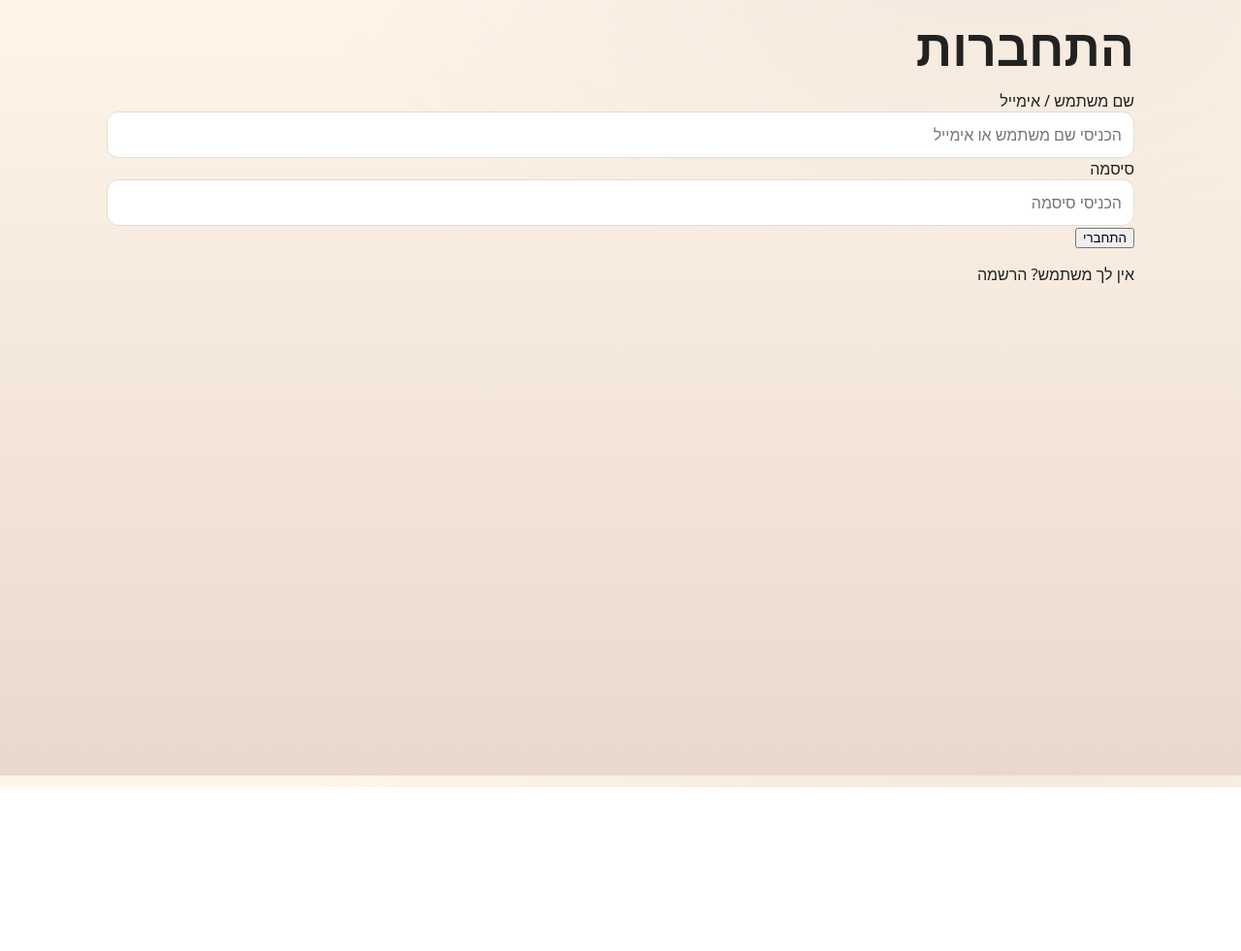
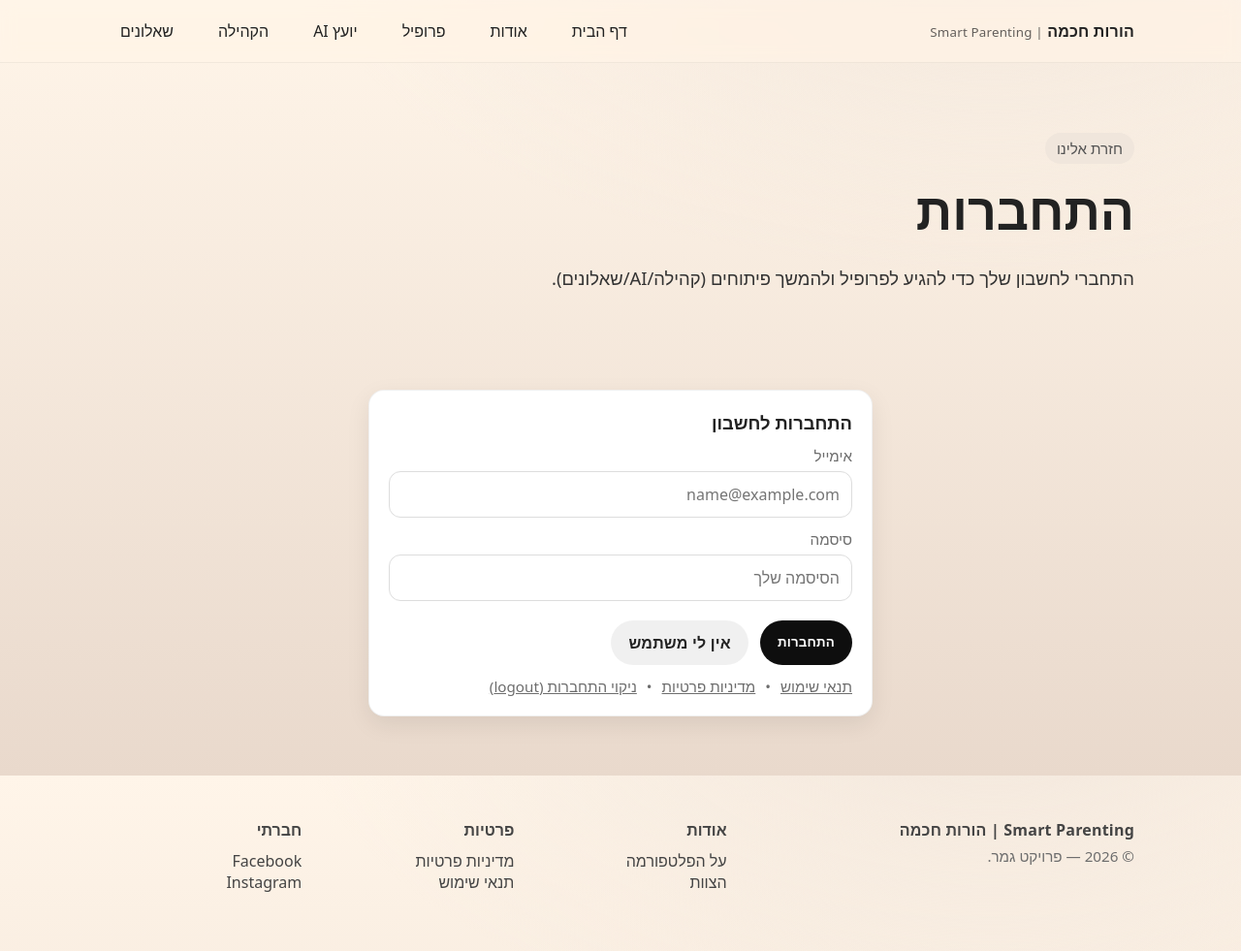
Before and after one commit to dorinasraf44-star/smart-parenting, a website: page login.html in a window 1280 px wide. Shown: the whole page at 97% size. Before the commit the page ends 812 px from the top, so only its background shows below. Drawn offline with Linux system fonts and the light colour scheme.

Commit message:
login.html

```diff
--- a/login.html
+++ b/login.html
@@ -2,70 +2,168 @@
 <html lang="he" dir="rtl">
 <head>
   <meta charset="UTF-8" />
-  <meta name="viewport" content="width=device-width, initial-scale=1.0"/>
-  <title>Smart Parenting | התחברות</title>
-  <link rel="stylesheet" href="style.css">
+  <meta name="viewport" content="width=device-width, initial-scale=1" />
+  <title>התחברות | Smart Parenting</title>
+  <meta name="description" content="התחברות ל-Smart Parenting | הורות חכמה" />
+  <link rel="stylesheet" href="style.css" />
+
+  <style>
+    .auth-wrap { padding: 48px 0 70px; }
+    .auth-card { max-width: 520px; margin-inline: auto; }
+    .field { margin-top: 12px; }
+    .field label { display:block; margin: 0 0 6px; }
+    .input {
+      width: 100%;
+      padding: 12px 14px;
+      border: 1px solid rgba(0,0,0,.12);
+      border-radius: 12px;
+      outline: none;
+      background: #fff;
+      font-size: 1rem;
+    }
+    .input:focus { box-shadow: 0 0 0 4px rgba(0,0,0,.06); }
+    .msg {
+      margin-top: 14px;
+      padding: 12px 14px;
+      border-radius: 12px;
+      display: none;
+      border: 1px solid rgba(0,0,0,.08);
+      background: rgba(255,255,255,.75);
+    }
+    .msg.error { display:block; border-color: rgba(200,0,0,.25); }
+    .msg.ok { display:block; border-color: rgba(0,140,60,.25); }
+    .tiny-links { margin-top: 12px; display:flex; gap:10px; flex-wrap: wrap; }
+    .tiny-links a { text-decoration: underline; }
+  </style>
 </head>
+
 <body>
+  <!-- Header -->
+  <header aria-label="סרגל עליון">
+    <div class="container nav" role="navigation" aria-label="ניווט ראשי">
+      <div class="brand">הורות חכמה <small>| Smart Parenting</small></div>
+      <nav class="menu">
+        <a href="index.html">דף הבית</a>
+        <a href="about.html">אודות</a>
+        <a href="profile.html">פרופיל</a>
+        <a href="ai.html">יועץ AI</a>
+        <a href="community.html">הקהילה</a>
+        <a href="surveys.html">שאלונים</a>
+      </nav>
+    </div>
+  </header>
 
+  <main>
+    <section class="hero">
       <div class="container">
+        <span class="eyebrow">חזרת אלינו</span>
         <h1>התחברות</h1>
+        <p class="lead">התחברי לחשבון שלך כדי להגיע לפרופיל ולהמשך פיתוחים (קהילה/AI/שאלונים).</p>
+      </div>
+    </section>
 
-    <label for="username">שם משתמש / אימייל</label>
-    <input type="text" id="username" placeholder="הכניסי שם משתמש או אימייל" />
+    <section class="auth-wrap">
+      <div class="container">
+        <div class="card auth-card">
+          <h3 style="margin-top:0">התחברות לחשבון</h3>
 
-    <label for="password">סיסמה</label>
-    <input type="password" id="password" placeholder="הכניסי סיסמה" />
-
-    <button onclick="login()">התחברי</button>
-
-    <p id="msg" class="message"></p>
-
-    <p style="margin-top: 12px;">
-      אין לך משתמש?
-      <a href="register.html">הרשמה</a>
-    </p>
+          <form id="loginForm" autocomplete="on">
+            <div class="field">
+              <label for="email" class="muted">אימייל</label>
+              <input class="input" id="email" name="email" type="email" required placeholder="name@example.com" />
             </div>
 
+            <div class="field">
+              <label for="password" class="muted">סיסמה</label>
+              <input class="input" id="password" name="password" type="password" required placeholder="הסיסמה שלך" />
+            </div>
+
+            <div class="msg" id="msg"></div>
+
+            <div class="btn-row">
+              <button class="btn btn-primary" type="submit" id="submitBtn">התחברות</button>
+              <a class="btn btn-ghost" href="register.html">אין לי משתמש</a>
+            </div>
+
+            <div class="tiny-links muted">
+              <a href="terms.html">תנאי שימוש</a>
+              <span>•</span>
+              <a href="privacy.html">מדיניות פרטיות</a>
+              <span>•</span>
+              <a href="#" onclick="logoutDemo(event)">ניקוי התחברות (logout)</a>
+            </div>
+          </form>
+        </div>
+      </div>
+    </section>
+  </main>
+
+  <!-- Footer -->
+  <footer>
+    <div class="container foot-grid">
+      <div class="foot">
+        <div class="brand" style="margin-bottom:6px;">Smart Parenting | הורות חכמה</div>
+        <div class="muted">© 2026 — פרויקט גמר.</div>
+      </div>
+      <div class="foot"><h4>אודות</h4><a href="about.html">על הפלטפורמה</a><br/><a href="about.html#team">הצוות</a></div>
+      <div class="foot"><h4>פרטיות</h4><a href="privacy.html">מדיניות פרטיות</a><br/><a href="terms.html">תנאי שימוש</a></div>
+      <div class="foot"><h4>חברתי</h4><a href="#">Facebook</a><br/><a href="#">Instagram</a></div>
+    </div>
+  </footer>
+
   <script>
-  async function login() {
+    const form = document.getElementById("loginForm");
     const msg = document.getElementById("msg");
-    msg.textContent = "בודק...";
-    msg.style.color = "#333";
+    const btn = document.getElementById("submitBtn");
 
-    const username = document.getElementById("username").value.trim();
-    const password = document.getElementById("password").value;
+    function setMsg(type, text){
+      msg.className = "msg " + (type || "");
+      msg.textContent = text || "";
+      msg.style.display = text ? "block" : "none";
+    }
+
+    function logoutDemo(e){
+      e.preventDefault();
+      localStorage.removeItem("sp_token");
+      setMsg("ok", "התנתקת. (נמחק הטוקן מהמחשב)");
+    }
+
+    form.addEventListener("submit", async (e) => {
+      e.preventDefault();
+      setMsg("", "");
+
+      const email = (document.getElementById("email").value || "").trim();
+      const password = document.getElementById("password").value || "";
+
+      btn.disabled = true;
+      btn.textContent = "מתחברת…";
 
       try {
         const res = await fetch("/.netlify/functions/login", {
           method: "POST",
           headers: { "Content-Type": "application/json" },
-        body: JSON.stringify({ username, password })
+          body: JSON.stringify({ email, password })
         });
 
-      const data = await res.json();
+        const data = await res.json().catch(() => ({}));
 
-      if (!res.ok || !data.ok) {
-        msg.textContent = data.error || "שגיאה בהתחברות";
-        msg.style.color = "crimson";
+        if (!res.ok){
+          setMsg("error", data.error || "פרטי התחברות לא תקינים.");
+          btn.disabled = false;
+          btn.textContent = "התחברות";
           return;
         }
 
-      localStorage.setItem("sp_user", JSON.stringify(data.user));
+        localStorage.setItem("sp_token", data.token);
+        setMsg("ok", "התחברת בהצלחה! מעבירה אותך לפרופיל…");
+        setTimeout(() => { window.location.href = "profile.html"; }, 600);
 
-      msg.textContent = "התחברת בהצלחה! מעביר...";
-      msg.style.color = "green";
-
-      setTimeout(() => {
-        window.location.href = "profile.html";
-      }, 600);
-
-    } catch (e) {
-      msg.textContent = "נפילה בתקשורת. נסי שוב.";
-      msg.style.color = "crimson";
+      } catch (err) {
+        setMsg("error", "בעיה בתקשורת לשרת. בדקי שה-Deploy הצליח ב-Netlify.");
+        btn.disabled = false;
+        btn.textContent = "התחברות";
       }
-  }
+    });
   </script>
-
 </body>
 </html>
```
Lines whose indentation alone changed are shown as unchanged.
